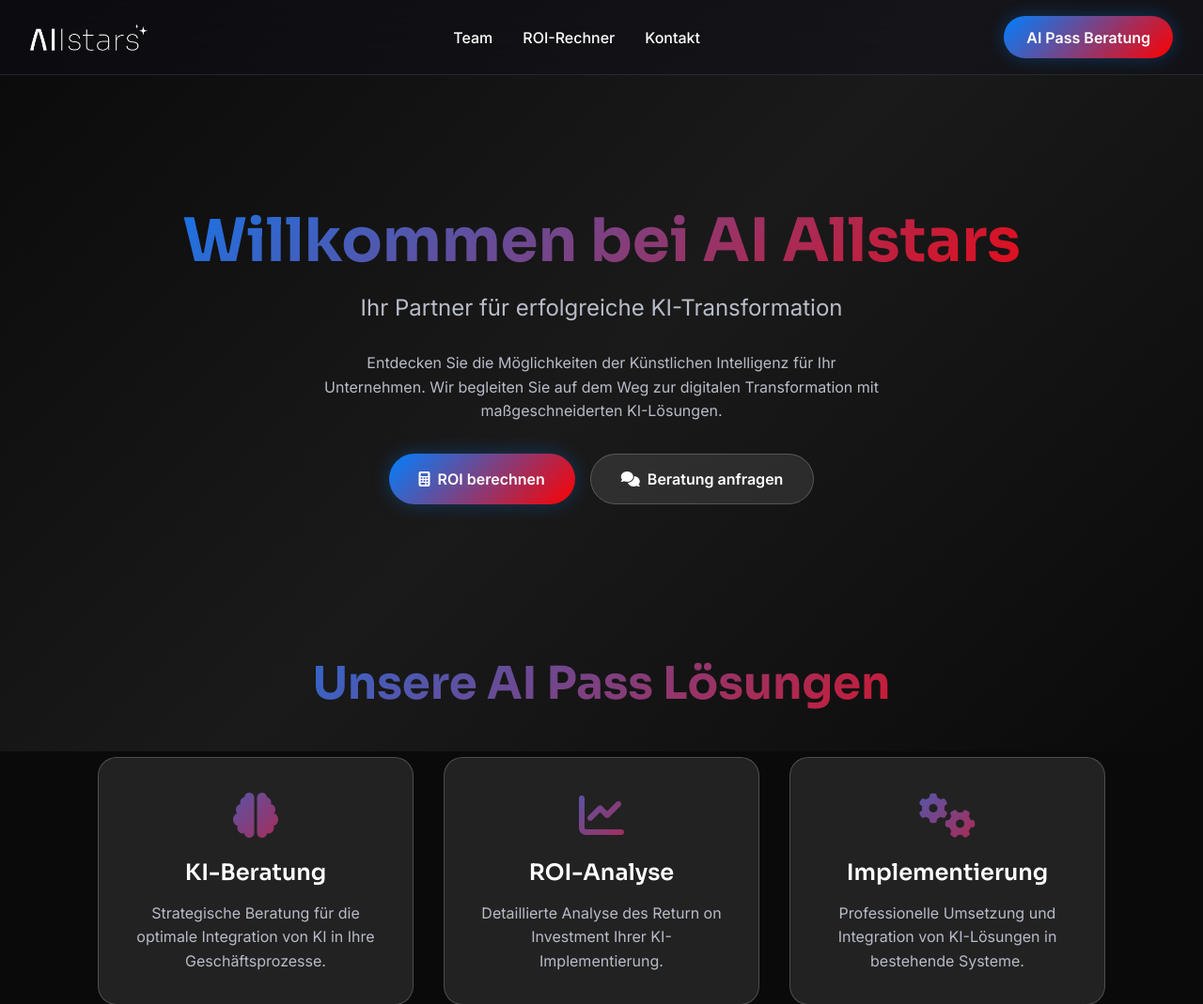
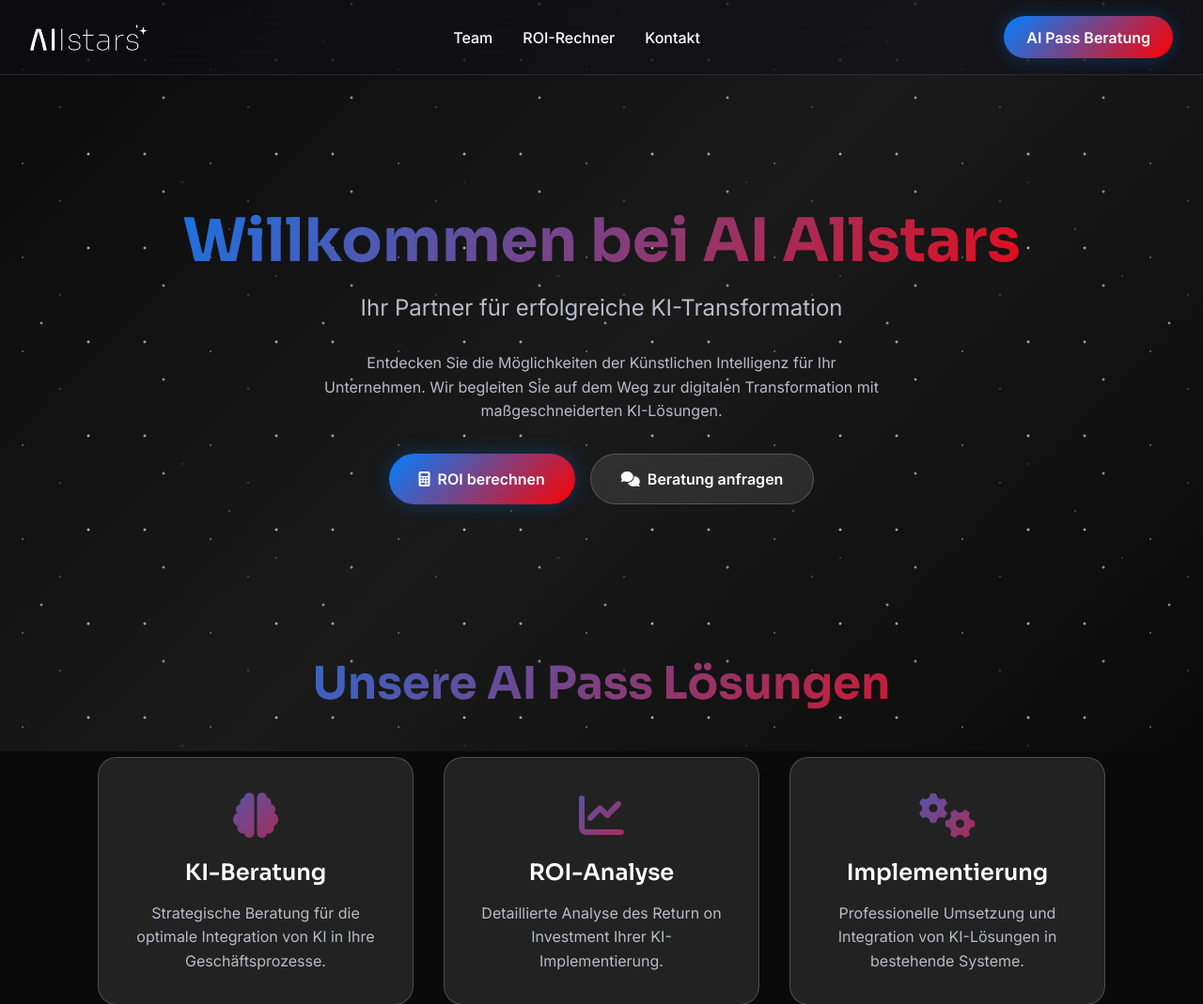
Before and after one commit to 2Patrick1111/kurs, a Flask app: page / in a window 1280 px wide. Shown: the top 1069 px of the page at 94% size. Run offline with Flask 3, Linux system fonts and the light colour scheme.

Commit message:
Add animated stars to the website background to enhance visual appeal
Implements a `starry-bg` class with CSS animations to create a moving starfield effect in `website-styles.css`.

Replit-Commit-Author: Agent
Replit-Commit-Session-Id: 8d2a8a23-c204-4d4b-9c5c-dcabb385294a
Replit-Commit-Screenshot-Url: https://storage.googleapis.com/screenshot-production-us-central1/fd4cdddb-ef5b-437a-a1d5-8f8e6b62832b/8d2a8a23-c204-4d4b-9c5c-dcabb385294a/UuAIMwn

```diff
--- a/static/css/website-styles.css
+++ b/static/css/website-styles.css
@@ -290,6 +290,51 @@ body {
     height: 100%;
     background: linear-gradient(135deg, #0a0a0a 0%, #1a1a1a 50%, #0a0a0a 100%);
     z-index: -1;
+    overflow: hidden;
+}
+
+.starry-bg::before {
+    content: '';
+    position: absolute;
+    top: 0;
+    left: 0;
+    width: 200%;
+    height: 200%;
+    background-image:
+        radial-gradient(2px 2px at 20px 30px, #eee, transparent),
+        radial-gradient(2px 2px at 40px 70px, rgba(255,255,255,0.8), transparent),
+        radial-gradient(1px 1px at 90px 40px, #fff, transparent),
+        radial-gradient(1px 1px at 130px 80px, rgba(255,255,255,0.6), transparent),
+        radial-gradient(2px 2px at 160px 30px, #fff, transparent);
+    background-repeat: repeat;
+    background-size: 200px 100px;
+    animation: sparkle 20s linear infinite;
+}
+
+.starry-bg::after {
+    content: '';
+    position: absolute;
+    top: 0;
+    left: 0;
+    width: 200%;
+    height: 200%;
+    background-image:
+        radial-gradient(1px 1px at 50px 50px, rgba(255,255,255,0.4), transparent),
+        radial-gradient(1px 1px at 100px 100px, rgba(255,255,255,0.7), transparent),
+        radial-gradient(1px 1px at 150px 150px, rgba(255,255,255,0.5), transparent),
+        radial-gradient(2px 2px at 200px 200px, rgba(255,255,255,0.8), transparent);
+    background-repeat: repeat;
+    background-size: 300px 300px;
+    animation: sparkle 30s linear infinite reverse;
+}
+
+@keyframes sparkle {
+    0% {
+        transform: translateX(0) translateY(0);
+    }
+    100% {
+        transform: translateX(-200px) translateY(-200px);
+    }
 }
 
 /* Hero Styles */
```
